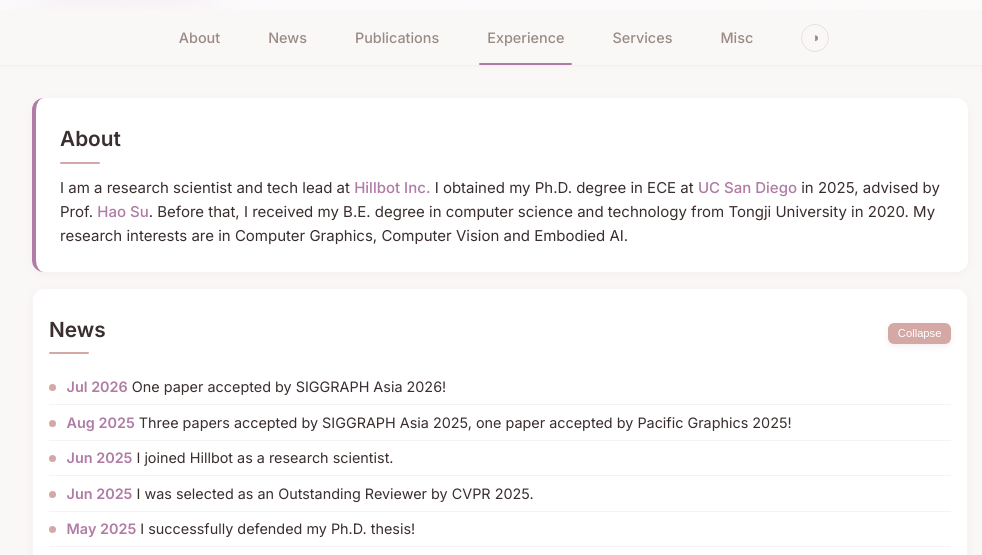
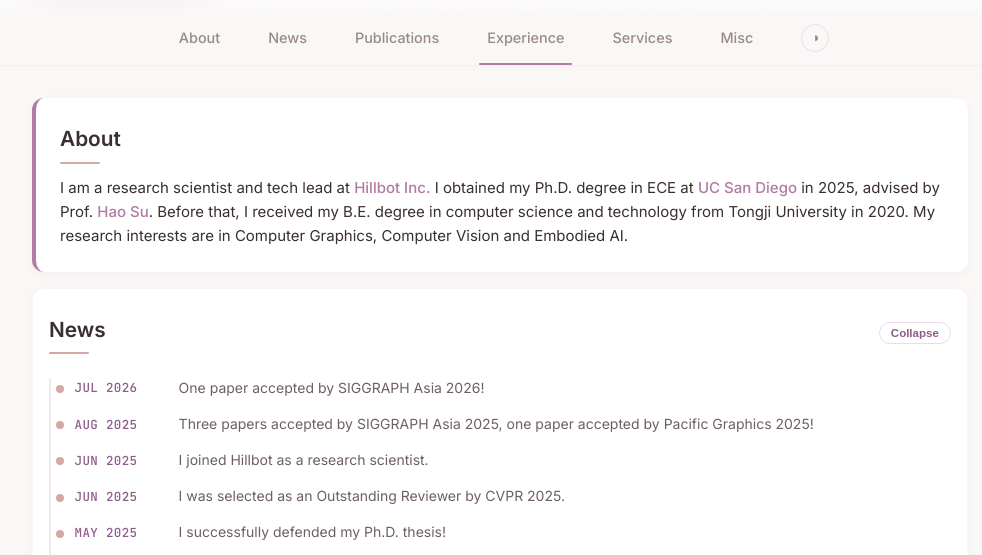
Before and after one commit to SarahWeiii/SarahWeiii.github.io, a plain HTML site: page index.html in a window 1280 px wide. Both pictures are taken after a click on the button "Expand". Shown: the part 240-795 px from the top of the page, without its empty margins (140-1122 px from the left). Drawn offline with Linux system fonts and the light colour scheme; no server answers.

Commit message:
News: adopt archived timeline style (mono dates, rail, fade mask)
Ported from the redesign-backup branch: JetBrains Mono uppercase dates in a
grid column, 2px timeline rail with ringed dots, gradient mask fade on the
collapsed list, ghost-chip Expand button; item borders removed. News text
wrapped in <span> so the grid keeps date and text in two columns.

Co-Authored-By: Claude Fable 5 <noreply@anthropic.com>

```diff
--- a/index.html
+++ b/index.html
@@ -75,28 +75,28 @@
             </div>
             <div class="news-content" id="news-content">
                 <div class="news-item">
-                    <strong>Jul 2026</strong> One paper accepted by SIGGRAPH Asia 2026!
+                    <strong>Jul 2026</strong> <span>One paper accepted by SIGGRAPH Asia 2026!</span>
                 </div>
                 <div class="news-item">
-                    <strong>Aug 2025</strong> Three papers accepted by SIGGRAPH Asia 2025, one paper accepted by Pacific Graphics 2025!
+                    <strong>Aug 2025</strong> <span>Three papers accepted by SIGGRAPH Asia 2025, one paper accepted by Pacific Graphics 2025!</span>
                 </div>
                 <div class="news-item">
-                    <strong>Jun 2025</strong> I joined Hillbot as a research scientist.
+                    <strong>Jun 2025</strong> <span>I joined Hillbot as a research scientist.</span>
                 </div>
                 <div class="news-item">
-                    <strong>Jun 2025</strong> I was selected as an Outstanding Reviewer by CVPR 2025.
+                    <strong>Jun 2025</strong> <span>I was selected as an Outstanding Reviewer by CVPR 2025.</span>
                 </div>
                 <div class="news-item">
-                    <strong>May 2025</strong> I successfully defended my Ph.D. thesis!
+                    <strong>May 2025</strong> <span>I successfully defended my Ph.D. thesis!</span>
                 </div>
                 <div class="news-item">
-                    <strong>Sep 2024</strong> One paper accepted by NeurIPS 2024.
+                    <strong>Sep 2024</strong> <span>One paper accepted by NeurIPS 2024.</span>
                 </div>
                 <div class="news-item">
-                    <strong>May 2024</strong> I was selected for the <a href="https://www.wigraph.org/programs/rising-stars/">WiGRAPH Rising Stars program</a>.
+                    <strong>May 2024</strong> <span>I was selected for the <a href="https://www.wigraph.org/programs/rising-stars/">WiGRAPH Rising Stars program</a>.</span>
                 </div>
                 <div class="news-item">
-                    <strong>Feb 2024</strong> Two papers accepted by CVPR 2024.
+                    <strong>Feb 2024</strong> <span>Two papers accepted by CVPR 2024.</span>
                 </div>
             </div>
         </section>
--- a/style.css
+++ b/style.css
@@ -356,59 +356,82 @@ a:hover {
 }
 
 .news-toggle {
-    background: #D4A9A5;
-    color: white;
-    border: none;
-    border-radius: 6px;
-    padding: 0.3rem 0.6rem;
-    font-size: 0.7rem;
+    background: transparent;
+    color: #8E5C89;
+    border: 1px solid rgba(166, 117, 161, 0.25);
+    border-radius: 999px;
+    padding: 0.25rem 0.7rem;
+    font-size: 0.72rem;
+    font-weight: 600;
     cursor: pointer;
-    transition: all 0.3s ease;
-    box-shadow: 0 2px 6px rgba(206, 162, 172, 0.2);
+    transition: background-color 0.2s ease, border-color 0.2s ease;
 }
 
 .news-toggle:hover {
-    transform: translateY(-1px);
-    box-shadow: 0 4px 10px rgba(206, 162, 172, 0.3);
-    background: #B07BA5;
+    background: rgba(166, 117, 161, 0.07);
+    border-color: #A675A1;
 }
 
+/* collapsed list fades out through a gradient mask */
 .news-content {
-    max-height: 140px;
+    max-height: 150px;
     overflow: hidden;
-    transition: max-height 0.3s ease;
+    position: relative;
+    padding-left: 0.5rem;
+    transition: max-height 0.35s ease;
+    -webkit-mask-image: linear-gradient(#000 60%, transparent);
+    mask-image: linear-gradient(#000 60%, transparent);
 }
 
 .news-content.expanded {
-    max-height: 1000px;
+    max-height: 1200px;
+    -webkit-mask-image: none;
+    mask-image: none;
+}
+
+/* timeline rail */
+.news-content::before {
+    content: '';
+    position: absolute;
+    left: 0;
+    top: 8px;
+    bottom: 8px;
+    width: 2px;
+    background: rgba(166, 117, 161, 0.16);
+    border-radius: 1px;
 }
 
 .news-item {
+    display: grid;
+    grid-template-columns: 5.5rem 1fr;
+    gap: 1rem;
     position: relative;
-    padding: 0.4rem 0 0.4rem 1.1rem;
-    border-bottom: 1px solid rgba(166, 117, 161, 0.1);
-    font-size: 0.9rem;
-    line-height: 1.5;
+    padding: 0.45rem 0 0.45rem 1.1rem;
+    font-size: 0.875rem;
+    line-height: 1.55;
+    color: #6E5F63;
 }
 
 .news-item::before {
     content: '';
     position: absolute;
-    left: 0;
-    top: 1em;
-    width: 7px;
-    height: 7px;
+    left: -3px;
+    top: 0.95em;
+    width: 8px;
+    height: 8px;
     border-radius: 50%;
     background: #D4A9A5;
-}
-
-.news-item:last-child {
-    border-bottom: none;
+    border: 2px solid #ffffff;
 }
 
 .news-item strong {
-    color: #B07BA5;
-    font-weight: 600;
+    font-family: 'JetBrains Mono', monospace;
+    font-size: 0.78rem;
+    font-weight: 500;
+    color: #8E5C89;
+    text-transform: uppercase;
+    letter-spacing: 0.03em;
+    padding-top: 0.1em;
 }
 
 /* Star Button */
@@ -740,6 +763,15 @@ a:hover {
 
     .news-content {
         max-height: 100px;
+    }
+
+    .news-item {
+        display: block;
+    }
+
+    .news-item strong {
+        display: block;
+        margin-bottom: 0.1rem;
     }
 }
 
@@ -1382,7 +1414,30 @@ body.dark-mode .experience-item {
 }
 
 body.dark-mode .news-item {
-    border-bottom-color: rgba(166, 117, 161, 0.12);
+    color: #d0c8cf;
+}
+
+body.dark-mode .news-item::before {
+    background: #E3B7B1;
+    border-color: #242440;
+}
+
+body.dark-mode .news-item strong {
+    color: #CFA0C8;
+}
+
+body.dark-mode .news-content::before {
+    background: rgba(166, 117, 161, 0.25);
+}
+
+body.dark-mode .news-toggle {
+    color: #CFA0C8;
+    border-color: rgba(206, 162, 172, 0.3);
+}
+
+body.dark-mode .news-toggle:hover {
+    background: rgba(198, 146, 190, 0.1);
+    border-color: #C692BE;
 }
 
 body.dark-mode .header-profile-picture {
```
